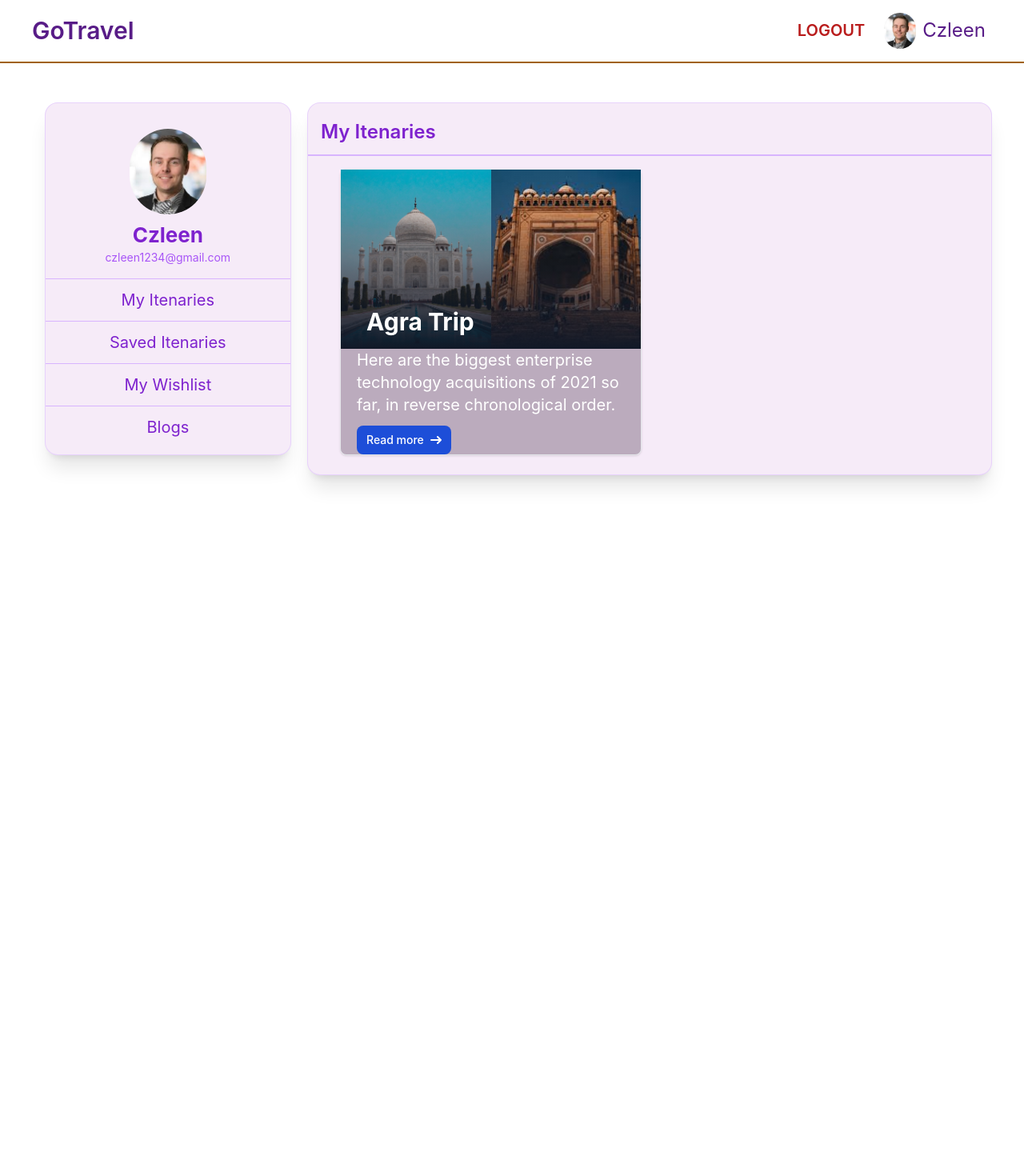
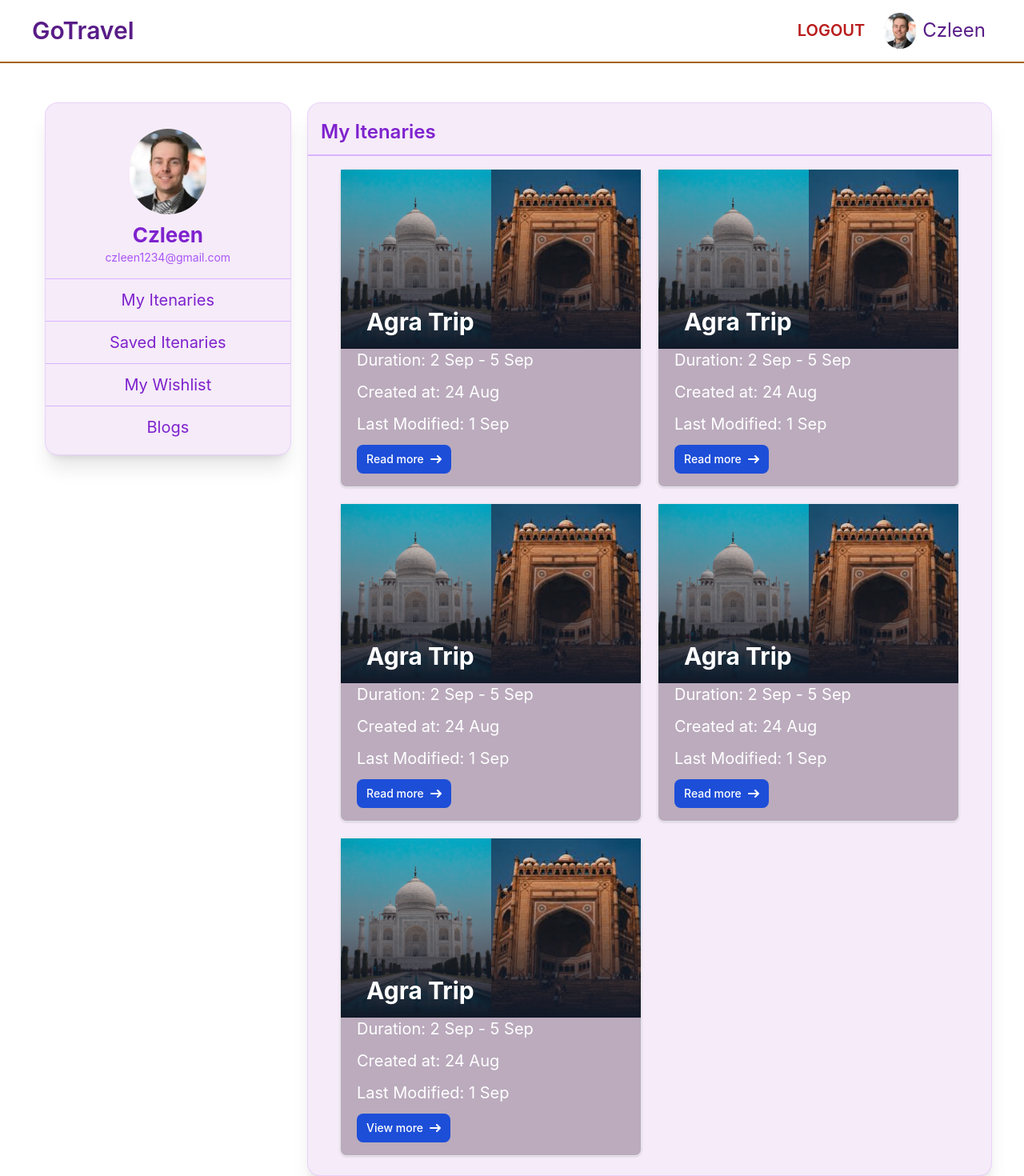
Before and after one commit to VatsalBhuva11/CityGuide, a React (Create React App) app in the folder frontend/: page /dashboard in a window 1280 px wide. Shown: the top 1470 px of the page at 80% size. Before the commit the page ends 800 px from the top, so only its background shows below. Built offline with nearby package versions, Linux system fonts and the light colour scheme.

Commit message:
myItenaries v1

```diff
--- a/frontend/src/components/Dashboard/Myitenaries.js
+++ b/frontend/src/components/Dashboard/Myitenaries.js
@@ -25,9 +25,109 @@ const Myitenaries = () => {
 
 
     <div class="px-5">
-        <p class="mb-3 font-normal text-white ">Here are the biggest enterprise technology acquisitions of 2021 so far, in reverse chronological order.</p>
-        <a href="#" class="inline-flex items-center px-3 py-2 text-sm font-medium text-center text-white bg-blue-700 rounded-lg hover:bg-blue-800  focus:outline-none">
+        <p class="mb-3 font-normal text-white ">Duration: 2 Sep - 5 Sep</p>
+        <p class="mb-3 font-normal text-white ">Created at: 24 Aug </p>
+        <p class="mb-3 font-normal text-white ">Last Modified: 1 Sep</p>
+        <p class="mb-3 font-normal text-white "></p>
+        <a href="#" class="inline-flex items-center px-3 py-2 mb-4 text-sm font-medium text-center text-white bg-blue-700 rounded-lg hover:bg-blue-800  focus:outline-none">
             Read more
+             <svg class="rtl:rotate-180 w-3.5 h-3.5 ms-2" aria-hidden="true" xmlns="http://www.w3.org/2000/svg" fill="none" viewBox="0 0 14 10">
+                <path stroke="currentColor" stroke-linecap="round" stroke-linejoin="round" stroke-width="2" d="M1 5h12m0 0L9 1m4 4L9 9"/>
+            </svg>
+        </a>
+    </div>
+  </div>
+
+  <div class="   bg-[#321735] bg-opacity-30 border border-gray-200 rounded-lg shadow ">
+
+    <article class="relative isolate flex flex-col justify-end overflow-hidden px-8 pb-4 pt-40  mx-auto ">
+    <img src={tmimg} alt="University of Southern California" class="absolute left-0 bottom-0 h-full w-1/2 object-cover " />
+    <img src={fsimg} alt="University of Southern California" class="absolute right-0 bottom-0 h-full w-1/2 object-cover" />
+    <div class="absolute inset-0 bg-gradient-to-t from-gray-900 via-gray-900/40"></div>
+    <h3 class="z-10 mt-3 text-3xl font-bold text-white">Agra Trip</h3>
+</article>
+
+
+    <div class="px-5">
+        <p class="mb-3 font-normal text-white ">Duration: 2 Sep - 5 Sep</p>
+        <p class="mb-3 font-normal text-white ">Created at: 24 Aug </p>
+        <p class="mb-3 font-normal text-white ">Last Modified: 1 Sep</p>
+        <p class="mb-3 font-normal text-white "></p>
+        <a href="#" class="inline-flex items-center px-3 py-2 mb-4 text-sm font-medium text-center text-white bg-blue-700 rounded-lg hover:bg-blue-800  focus:outline-none">
+            Read more
+             <svg class="rtl:rotate-180 w-3.5 h-3.5 ms-2" aria-hidden="true" xmlns="http://www.w3.org/2000/svg" fill="none" viewBox="0 0 14 10">
+                <path stroke="currentColor" stroke-linecap="round" stroke-linejoin="round" stroke-width="2" d="M1 5h12m0 0L9 1m4 4L9 9"/>
+            </svg>
+        </a>
+    </div>
+  </div>
+
+  <div class="   bg-[#321735] bg-opacity-30 border border-gray-200 rounded-lg shadow ">
+
+    <article class="relative isolate flex flex-col justify-end overflow-hidden px-8 pb-4 pt-40  mx-auto ">
+    <img src={tmimg} alt="University of Southern California" class="absolute left-0 bottom-0 h-full w-1/2 object-cover " />
+    <img src={fsimg} alt="University of Southern California" class="absolute right-0 bottom-0 h-full w-1/2 object-cover" />
+    <div class="absolute inset-0 bg-gradient-to-t from-gray-900 via-gray-900/40"></div>
+    <h3 class="z-10 mt-3 text-3xl font-bold text-white">Agra Trip</h3>
+</article>
+
+
+    <div class="px-5">
+        <p class="mb-3 font-normal text-white ">Duration: 2 Sep - 5 Sep</p>
+        <p class="mb-3 font-normal text-white ">Created at: 24 Aug </p>
+        <p class="mb-3 font-normal text-white ">Last Modified: 1 Sep</p>
+        <p class="mb-3 font-normal text-white "></p>
+        <a href="#" class="inline-flex items-center px-3 py-2 mb-4 text-sm font-medium text-center text-white bg-blue-700 rounded-lg hover:bg-blue-800  focus:outline-none">
+            Read more
+             <svg class="rtl:rotate-180 w-3.5 h-3.5 ms-2" aria-hidden="true" xmlns="http://www.w3.org/2000/svg" fill="none" viewBox="0 0 14 10">
+                <path stroke="currentColor" stroke-linecap="round" stroke-linejoin="round" stroke-width="2" d="M1 5h12m0 0L9 1m4 4L9 9"/>
+            </svg>
+        </a>
+    </div>
+  </div>
+
+
+  <div class="   bg-[#321735] bg-opacity-30 border border-gray-200 rounded-lg shadow ">
+
+    <article class="relative isolate flex flex-col justify-end overflow-hidden px-8 pb-4 pt-40  mx-auto ">
+    <img src={tmimg} alt="University of Southern California" class="absolute left-0 bottom-0 h-full w-1/2 object-cover " />
+    <img src={fsimg} alt="University of Southern California" class="absolute right-0 bottom-0 h-full w-1/2 object-cover" />
+    <div class="absolute inset-0 bg-gradient-to-t from-gray-900 via-gray-900/40"></div>
+    <h3 class="z-10 mt-3 text-3xl font-bold text-white">Agra Trip</h3>
+</article>
+
+
+    <div class="px-5">
+        <p class="mb-3 font-normal text-white ">Duration: 2 Sep - 5 Sep</p>
+        <p class="mb-3 font-normal text-white ">Created at: 24 Aug </p>
+        <p class="mb-3 font-normal text-white ">Last Modified: 1 Sep</p>
+        <p class="mb-3 font-normal text-white "></p>
+        <a href="#" class="inline-flex items-center px-3 py-2 mb-4 text-sm font-medium text-center text-white bg-blue-700 rounded-lg hover:bg-blue-800  focus:outline-none">
+            Read more
+             <svg class="rtl:rotate-180 w-3.5 h-3.5 ms-2" aria-hidden="true" xmlns="http://www.w3.org/2000/svg" fill="none" viewBox="0 0 14 10">
+                <path stroke="currentColor" stroke-linecap="round" stroke-linejoin="round" stroke-width="2" d="M1 5h12m0 0L9 1m4 4L9 9"/>
+            </svg>
+        </a>
+    </div>
+  </div>
+
+
+  <div class="   bg-[#321735] bg-opacity-30 border border-gray-200 rounded-lg shadow ">
+
+    <article class="relative isolate flex flex-col justify-end overflow-hidden px-8 pb-4 pt-40  mx-auto ">
+    <img src={tmimg} alt="University of Southern California" class="absolute left-0 bottom-0 h-full w-1/2 object-cover " />
+    <img src={fsimg} alt="University of Southern California" class="absolute right-0 bottom-0 h-full w-1/2 object-cover" />
+    <div class="absolute inset-0 bg-gradient-to-t from-gray-900 via-gray-900/40"></div>
+    <h3 class="z-10 mt-3 text-3xl font-bold text-white">Agra Trip</h3>
+</article>
+
+
+    <div class="px-5">
+        <p class="mb-3 font-normal text-white ">Duration: 2 Sep - 5 Sep</p>
+        <p class="mb-3 font-normal text-white ">Created at: 24 Aug </p>
+        <p class="mb-3 font-normal text-white ">Last Modified: 1 Sep</p>
+        <a href="#" class="inline-flex items-center px-3 py-2 mb-4 text-sm font-medium text-center text-white bg-blue-700 rounded-lg hover:bg-blue-800  focus:outline-none">
+            View more
              <svg class="rtl:rotate-180 w-3.5 h-3.5 ms-2" aria-hidden="true" xmlns="http://www.w3.org/2000/svg" fill="none" viewBox="0 0 14 10">
                 <path stroke="currentColor" stroke-linecap="round" stroke-linejoin="round" stroke-width="2" d="M1 5h12m0 0L9 1m4 4L9 9"/>
             </svg>
```
